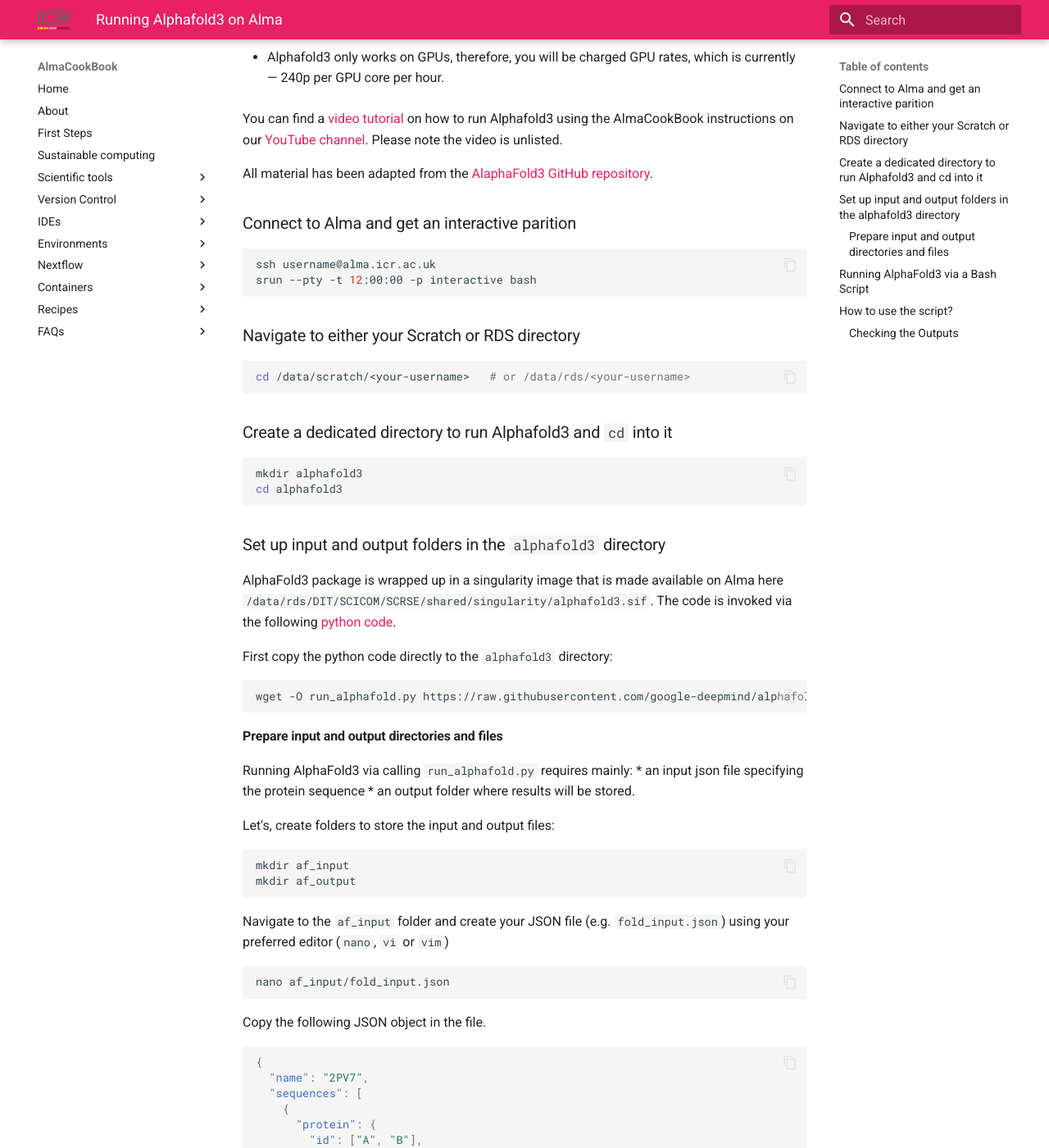
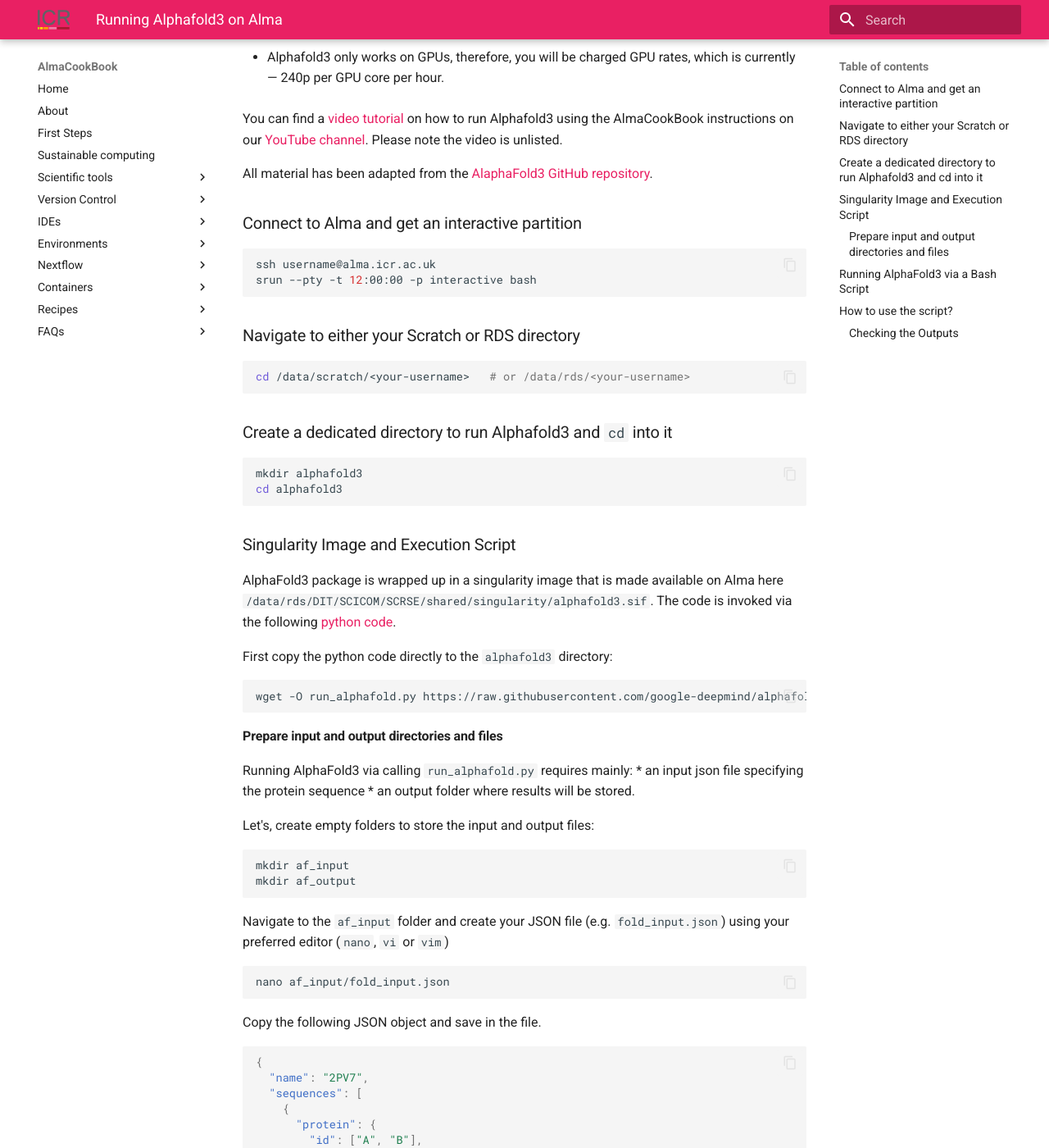
Before and after one commit to AlmaCookBook/AlmaCookBook.github.io, an MkDocs documentation site: the page built from docs/recipes/alphafold3.md, in a window 1280 px wide and 1400 px high, scrolled down 494 px. Shown: the whole window at 82% size. Built offline with MkDocs 1.6.1 and Material for MkDocs 9.7.7, drawn with Linux system fonts in a browser that asks for light colours; some of the changed text lies outside the part shown.

Commit message:
added changes based on Mira's comments

````diff
--- a/docs/recipes/alphafold3.md
+++ b/docs/recipes/alphafold3.md
@@ -17,7 +17,7 @@
 All material has been adapted from the [AlaphaFold3 GitHub repository](https://github.com/google-deepmind/alphafold3).
 
 
-### Connect to Alma and get an interactive parition
+### Connect to Alma and get an interactive partition
 
 ```bash
 ssh username@alma.icr.ac.uk
@@ -35,7 +35,7 @@
 cd alphafold3
 ```
 
-### Set up input and output folders in the `alphafold3` directory
+### Singularity Image and Execution Script
 
 AlphaFold3 package is wrapped up in a singularity image that is made available on Alma here `/data/rds/DIT/SCICOM/SCRSE/shared/singularity/alphafold3.sif`.
 The code is invoked via the following [python code](https://raw.githubusercontent.com/google-deepmind/alphafold3/refs/heads/main/run_alphafold.py).
@@ -45,12 +45,13 @@
 ```bash
 wget -O run_alphafold.py https://raw.githubusercontent.com/google-deepmind/alphafold3/refs/heads/main/run_alphafold.py
 ```
+
 #### Prepare input and output directories and files
 Running AlphaFold3 via calling `run_alphafold.py` requires mainly:
 * an input json file specifying the protein sequence
 * an output folder where results will be stored.
 
-Let's, create folders to store the input and output files:
+Let's, create empty folders to store the input and output files:
 
 ```bash
 mkdir af_input
@@ -64,7 +65,7 @@
 nano af_input/fold_input.json
 ```
 
-Copy the following JSON object in the file.
+Copy the following JSON object and save in the file.
 ```json
 {
   "name": "2PV7",
````
Also changed, not shown: other parts of docs/recipes/alphafold3.md (+3 -3 lines).
